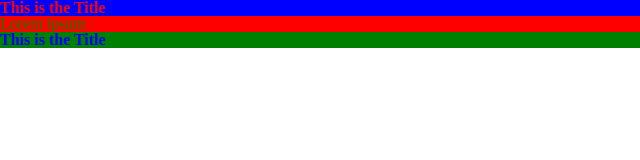
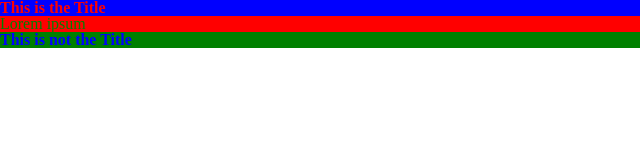
Before and after one commit to aryanlath/HTML, a plain HTML site: page index.html in a window 1280 px wide. Shown: the full height of the page, 0-640 px from the left. Drawn offline with Linux system fonts and the light colour scheme.

Commit message:
Update index.html

```diff
--- a/index.html
+++ b/index.html
@@ -8,6 +8,6 @@
   <body>
     <h2>This is the Title</h2>
     <p>Lorem ipsum</p>
-      <h2 class="title">This is the Title</h2>
+      <h2 class="title">This is not the Title</h2>
   </body>
 </html>
```
